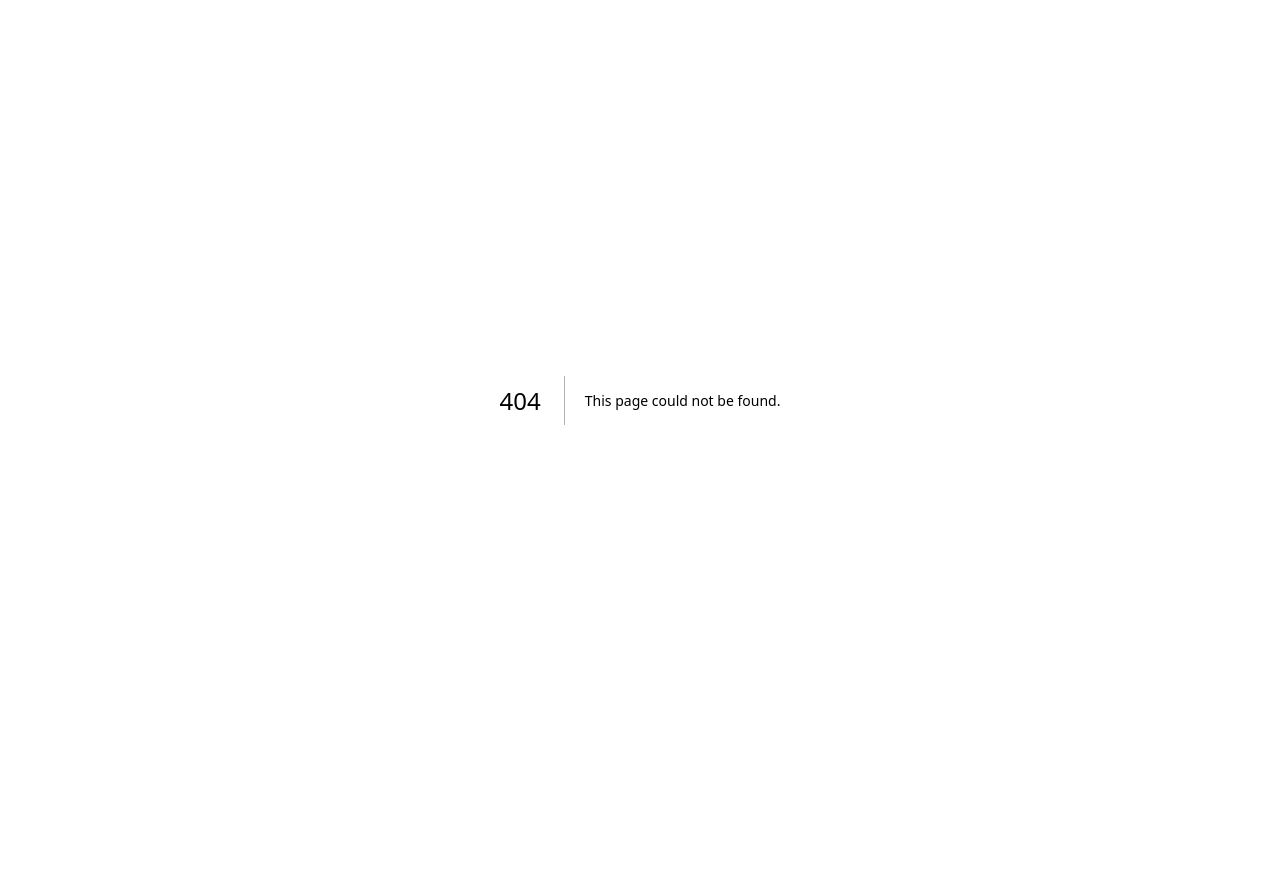
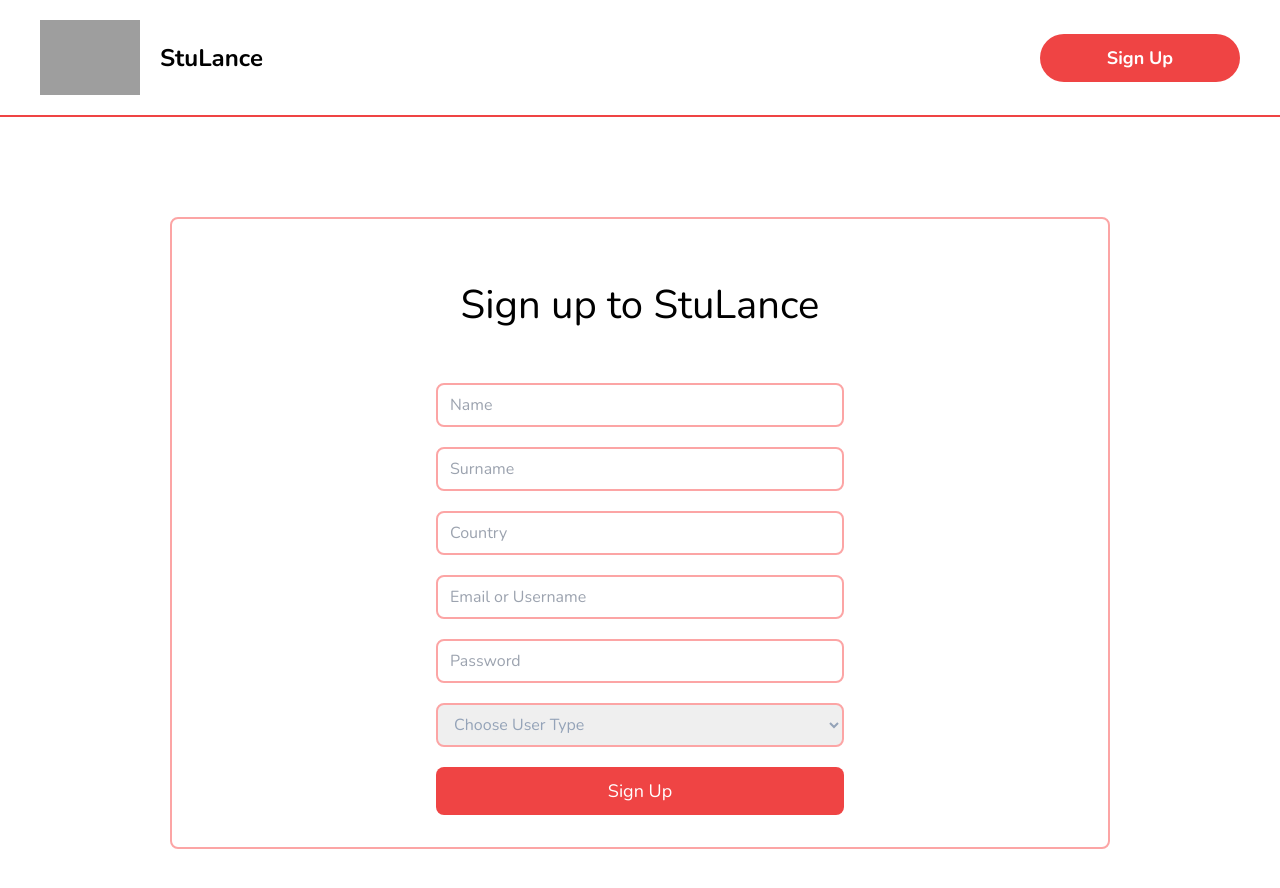
Before and after one commit to SeraySayan/stulance, a Next.js app: page /signUp in a window 1280 px wide. Before the commit this address had no page. Shown: the top 888 px of the page. Before the commit the page ends 800 px from the top, so only its background shows below. Built offline with nearby package versions, Linux system fonts and the light colour scheme; grey boxes are pictures that could not be loaded.

Commit message:
feat: Adding signUp page

```diff
--- /dev/null
+++ b/src/pages/contracts.tsx
@@ -0,0 +1,14 @@
+import Contract from '@/components/Contract/Contract';
+import Header from '@/components/Header/Header';
+export default function Contracts() {
+    return (
+        <div>
+            <Header />
+            <div className="max-w-[1140px] mx-auto">
+                <Contract />
+                <Contract />
+                <Contract />
+            </div>
+        </div>
+    );
+}
--- /dev/null
+++ b/src/pages/customers.tsx
@@ -0,0 +1,14 @@
+import Customer from '@/components/Customer/Customer';
+import Header from '@/components/Header/Header';
+export default function Customers() {
+    return (
+        <div>
+            <Header />
+            <div className="max-w-[1140px] mx-auto">
+                <Customer />
+                <Customer />
+                <Customer />
+            </div>
+        </div>
+    );
+}
--- /dev/null
+++ b/src/pages/freelancers.tsx
@@ -0,0 +1,14 @@
+import Freelancer from '@/components/Freelancer/Freelancer';
+import Header from '@/components/Header/Header';
+export default function Freelancers() {
+    return (
+        <div>
+            <Header />
+            <div className="max-w-[1140px] mx-auto">
+                <Freelancer />
+                <Freelancer />
+                <Freelancer />
+            </div>
+        </div>
+    );
+}
--- a/src/pages/index.tsx
+++ b/src/pages/index.tsx
@@ -1,12 +1,12 @@
 import { Inter } from 'next/font/google';
 import Header from '@/components/Header/Header';
-import Freelancer from '@/components/Freelancer/Freelancer';
 import Customer from '@/components/Customer/Customer';
 import Contract from '@/components/Contract/Contract';
 import Job from '@/components/Job/Job';
 import Proposal from '@/components/Proposal/Proposal';
 import Image from 'next/image';
 import CarttonManImage from '/public/assets/landing_page_img.jpg';
+import Link from 'next/link';
 
 const inter = Inter({ subsets: ['latin'] });
 
@@ -30,32 +30,25 @@ export default function Home() {
                     </div>
                     <Image src={CarttonManImage} alt="Cartoon Man Image" width={200} height={200} />
                 </div>
-            </div>
-
-            <div className="max-w-[1140px] mx-auto">
-                <Freelancer />
-                <Freelancer />
-                <Freelancer />
-            </div>
-            <div className="max-w-[1140px] mx-auto">
-                <Customer />
-                <Customer />
-                <Customer />
-            </div>
-            <div className="max-w-[1140px] mx-auto py-5 border-b-2">
-                <Contract />
-                <Contract />
-                <Contract />
-            </div>
-            <div className="max-w-[1140px] mx-auto py-5 border-b-2">
-                <Job />
-                <Job />
-                <Job />
-            </div>
-            <div className="max-w-[1140px] mx-auto py-5 border-b-2">
-                <Proposal />
-                <Proposal />
-                <Proposal />
+                <div className="max-w-[1140px] mx-auto py-5 border-b-2">
+                    <Job />
+                    <Job />
+                    <Job />
+                </div>
+                <div>
+                    <div>
+                        <Link href="/freelancers">Freelancer</Link>
+                    </div>
+                    <div>
+                        <Link href="/customers">Customer</Link>
+                    </div>
+                    <div>
+                        <Link href="/contracts">Contract</Link>
+                    </div>
+                    <div>
+                        <Link href="/proposals">Proposal</Link>
+                    </div>
+                </div>
             </div>
         </>
     );
--- /dev/null
+++ b/src/pages/proposals.tsx
@@ -0,0 +1,14 @@
+import Proposal from '@/components/Proposal/Proposal';
+import Header from '@/components/Header/Header';
+export default function Proposals() {
+    return (
+        <div>
+            <Header />
+            <div className="max-w-[1140px] mx-auto">
+                <Proposal />
+                <Proposal />
+                <Proposal />
+            </div>
+        </div>
+    );
+}
--- /dev/null
+++ b/src/pages/signUp.tsx
@@ -0,0 +1,110 @@
+import Header from '@/components/Header/Header';
+import React from 'react';
+
+export default function SignUp() {
+    const [email, setEmail] = React.useState('');
+    const [password, setPassword] = React.useState('');
+    const [name, setName] = React.useState('');
+    const [surname, setSurname] = React.useState('');
+    const [country, setCountry] = React.useState('');
+    const handleSubmit = (e: React.FormEvent<HTMLFormElement>) => {
+        e.preventDefault();
+        console.log('submit');
+    };
+    const handleEmailChange = (e: React.ChangeEvent<HTMLInputElement>) => {
+        setEmail(e.target.value);
+    };
+    const handleNameChange = (e: React.ChangeEvent<HTMLInputElement>) => {
+        setName(e.target.value);
+    };
+    const handlePasswordChange = (e: React.ChangeEvent<HTMLInputElement>) => {
+        setPassword(e.target.value);
+    };
+    const handleSurnameChange = (e: React.ChangeEvent<HTMLInputElement>) => {
+        setSurname(e.target.value);
+    };
+    const handleCountryChange = (e: React.ChangeEvent<HTMLInputElement>) => {
+        setCountry(e.target.value);
+    };
+    console.log('Email:' + email);
+    console.log('Password:' + password);
+
+    return (
+        <div>
+            <Header displaySearch={false} displayLogin={false} />
+
+            <div className="max-w-[1140px] mx-auto p-[100px]">
+                <div className="border-2 border-red-300 rounded-lg px-5 py-4 flex flex-col items-center gap-8">
+                    <h1 className="text-center text-[40px] font-md mt-10">Sign up to StuLance</h1>
+                    <form
+                        action=""
+                        onSubmit={handleSubmit}
+                        className="flex flex-col gap-5 px-5 py-4 w-[50%]  justify-center"
+                    >
+                        <input
+                            type="text"
+                            required
+                            name="name"
+                            placeholder="Name"
+                            value={name}
+                            onChange={handleNameChange}
+                            className="px-3 py-2 border-2 border-red-300 rounded-lg"
+                        />
+                        <input
+                            type="text"
+                            required
+                            name="surname"
+                            placeholder="Surname"
+                            value={name}
+                            onChange={handleSurnameChange}
+                            className="px-3 py-2 border-2 border-red-300 rounded-lg"
+                        />
+                        <input
+                            type="text"
+                            required
+                            name="country"
+                            placeholder="Country"
+                            value={country}
+                            onChange={handleCountryChange}
+                            className="px-3 py-2 border-2 border-red-300 rounded-lg"
+                        />
+
+                        <input
+                            type="text"
+                            required
+                            name="email"
+                            placeholder="Email or Username"
+                            value={email}
+                            onChange={handleEmailChange}
+                            className="px-3 py-2 border-2 border-red-300 rounded-lg"
+                        />
+                        <input
+                            type="password"
+                            required
+                            name="password"
+                            placeholder="Password"
+                            value={password}
+                            onChange={handlePasswordChange}
+                            className="px-3 py-2 border-2 border-red-300 rounded-lg"
+                        />
+                        <select
+                            id="userTypeDropdown"
+                            className="px-3 py-2 border-2 border-red-300 rounded-lg text-slate-400"
+                        >
+                            <option value="">Choose User Type</option>
+                            <option value="freelancer">Freelancer</option>
+                            <option value="customer">Customer</option>
+                        </select>
+
+                        <button
+                            type="submit"
+                            className="bg-red-500 rounded-lg px-3 py-2 border-2 border-transparent text-white text-lg hover:bg-red-600 hover:border-2"
+                        >
+                            Sign Up
+                        </button>
+                    </form>
+                </div>
+            </div>
+        </div>
+    );
+}
```
